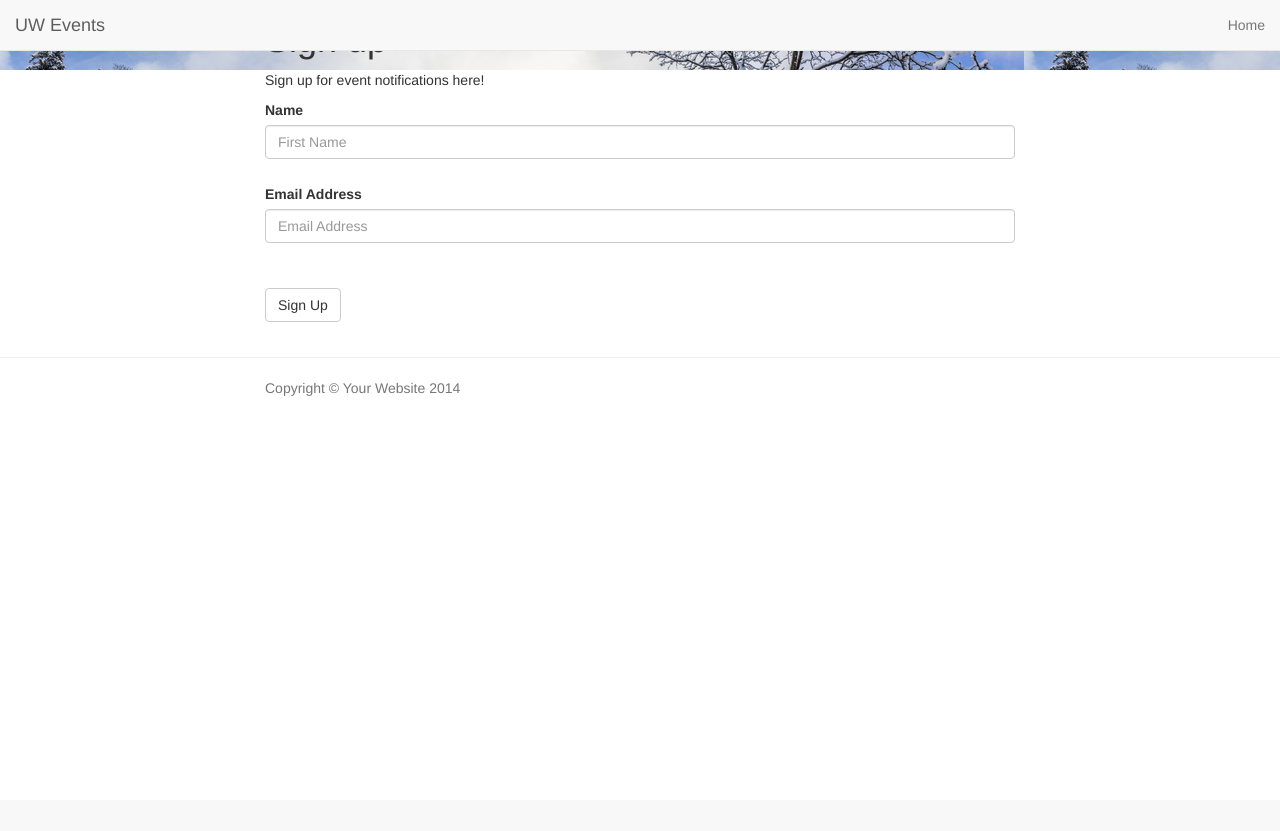
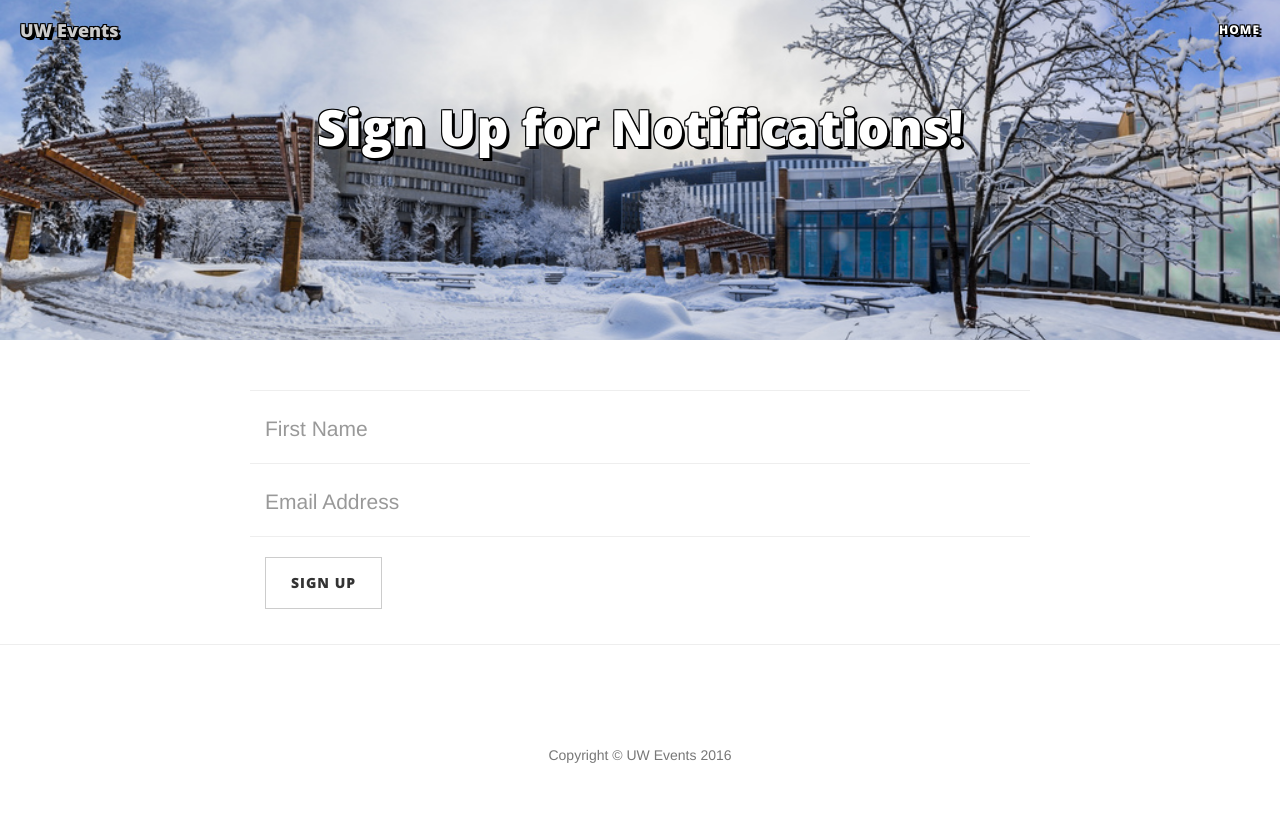
Before and after one commit to jondonas/uw-events, a Flask app: page /showSignUp in a window 1280 px wide. Before the commit the page ends 396 px from the top, so only its background shows below. Run offline with Flask 2, Linux system fonts and the light colour scheme; some libraries are stand-ins or nearby versions.

Commit message:
fixed css issue with sign up page

```diff
--- a/code/templates/sign-up.html
+++ b/code/templates/sign-up.html
@@ -9,13 +9,13 @@
     <meta name="description" content="">
     <meta name="author" content="">
 
-    <title>UWEvents - Sign up</title>
+    <title>UW Events - Sign Up</title>
 
     <!-- Bootstrap Core CSS -->
     <link href="/static/bootstrap.min.css" rel="stylesheet">
 
     <!-- Custom CSS -->
-    <link href="/static/uw-events.css" rel="stylesheet">
+    <link href="/static/index.css" rel="stylesheet">
 
     <!-- Custom Fonts -->
     <link href="http://maxcdn.bootstrapcdn.com/font-awesome/4.1.0/css/font-awesome.min.css" rel="stylesheet" type="text/css">
@@ -66,7 +66,7 @@
             <div class="row">
                 <div class="col-lg-8 col-lg-offset-2 col-md-10 col-md-offset-1">
                     <div class="page-heading">
-                        <h1>Sign up</h1>
+                        <h1>Sign Up for Notifications!</h1>
                     </div>
                 </div>
             </div>
@@ -77,7 +77,6 @@
     <div class="container">
         <div class="row">
             <div class="col-lg-8 col-lg-offset-2 col-md-10 col-md-offset-1">
-                <p>Sign up for event notifications here!</p>
                 <!-- Contact Form - Enter your email address on line 19 of the mail/contact_me.php file to make this form work. -->
                 <!-- WARNING: Some web hosts do not allow emails to be sent through forms to common mail hosts like Gmail or Yahoo. It's recommended that you use a private domain email address! -->
                 <!-- NOTE: To use the contact form, your site must be on a live web host with PHP! The form will not work locally! -->
@@ -115,7 +114,7 @@
         <div class="container">
             <div class="row">
                 <div class="col-lg-8 col-lg-offset-2 col-md-10 col-md-offset-1">
-                    <p class="copyright text-muted">Copyright &copy; Your Website 2014</p>
+                    <p class="copyright text-muted">Copyright &copy; UW Events 2016</p>
                 </div>
             </div>
         </div>
```
Also changed, not shown: code/templates/index.html (+6 -9 lines).
